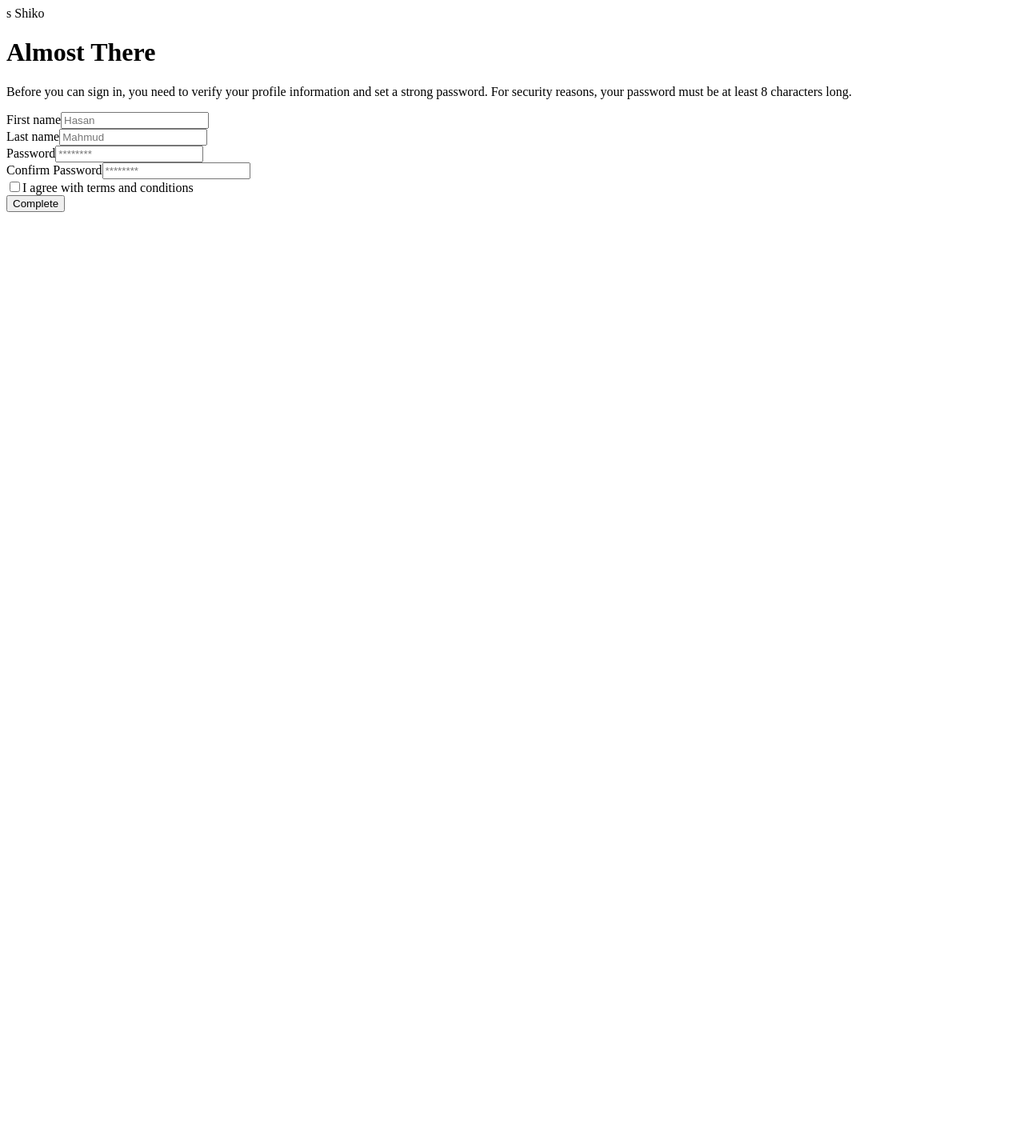
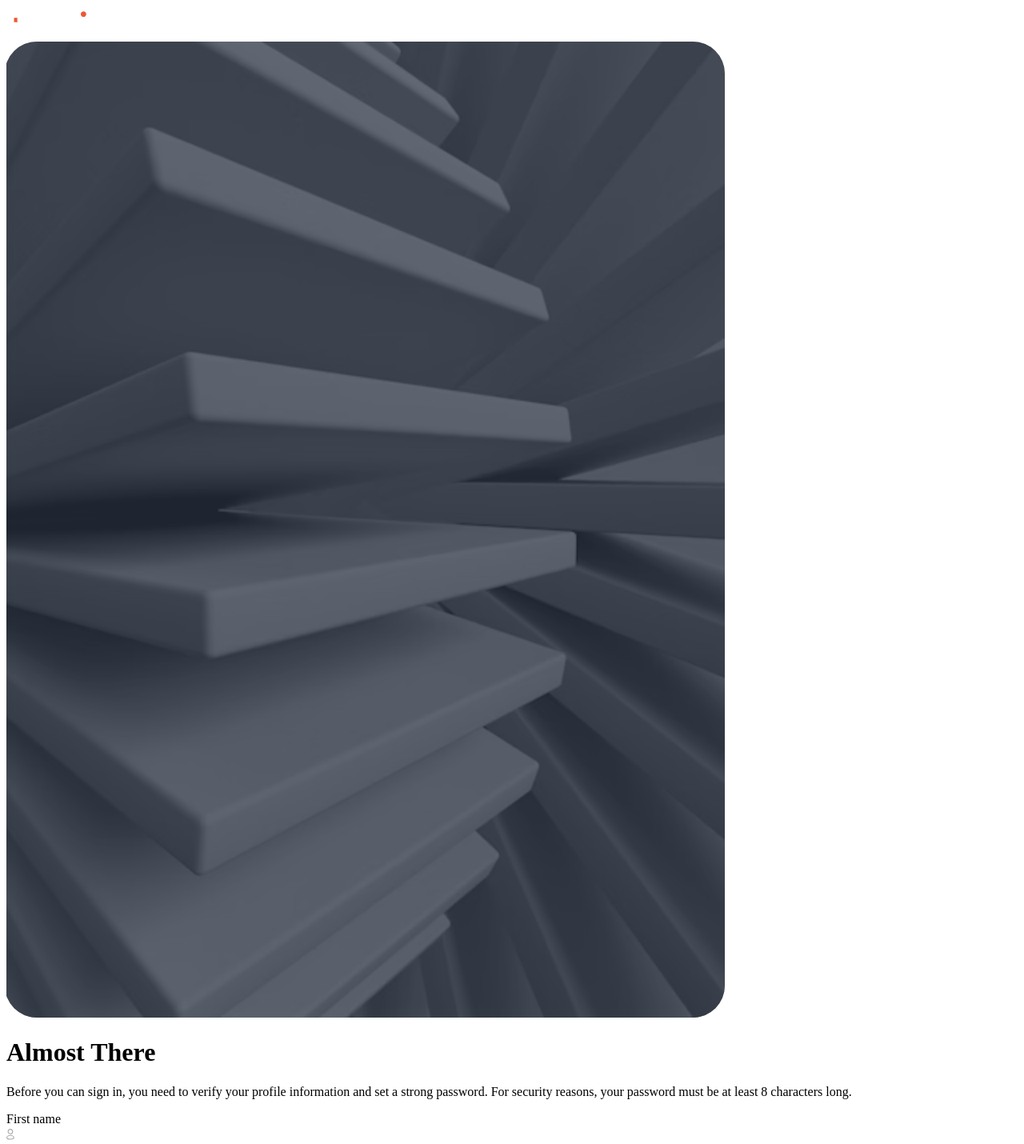
Before and after one commit to Grupp-4-BOTB/lms-frontend, a Next.js app: page /register in a window 1280 px wide. Shown: the top 1430 px of the page at 80% size. Before the commit the page ends 800 px from the top, so only its background shows below. Built offline with nearby package versions, Linux system fonts and the light colour scheme.

Commit message:
Fixed Logo Shiko, background photo and icon

```diff
--- a/src/app/register/page.tsx
+++ b/src/app/register/page.tsx
@@ -8,14 +8,25 @@ export default function RegisterPage() {
   return (
     <div className="flex min-h-screen bg-white">
       {/* Vänster sida: Dekorativ bildbehållare */}
-      <div className="hidden lg:flex w-1/2 items-center justify-center p-12">
-        <div className="relative w-full h-[600px] bg-[#3D4754] rounded-3xl overflow-hidden flex items-center justify-center">
-          <div className="absolute top-8 left-8 text-white font-bold text-2xl flex items-center gap-2">
-            <span className="bg-white text-[#3D4754] px-2 py-0.5 rounded text-sm">
-              s
-            </span>{" "}
-            Shiko
-          </div>
+      <div className="hidden lg:flex w-1/2 items-center justify-center p-15">
+        <div className="relative w-full h-[600px] bg-[#3D4754] rounded-3xl overflow-hidden">
+          {/* Loggan ligger ovanpå bilden */}
+
+          <img
+            src="/shiko-logo-new.svg"
+            alt="Shiko Logo"
+            width={140}
+            height={40}
+            className="absolute top-8 left-8 z-10"
+          />
+
+          <div className="absolute top-8 left-8 z-10 text-white font-bold text-2xl flex items-center gap-2"></div>
+
+          <img
+            src="/welcome-photo.svg"
+            alt="Background image"
+            className="object-cover object-center scale-100 w-full h-full"
+          />
           {/* Här visas den abstrakta bilden från image_9fcec5.png */}
           <div className="text-gray-400 text-center px-10"></div>
         </div>
@@ -35,12 +46,26 @@ export default function RegisterPage() {
             <label className="block text-sm font-medium text-gray-700 mb-1">
               First name
             </label>
+
+            <div className="relative">
+              <div className="absolute inset-y-0  left-0 flex items-center pl-3 pointer-events-none">
+                <img
+                  src="/user-icon.svg" // Kontrollera att filnamnet är rätt!
+                  alt="User icon"
+                  width={10}
+                  height={20}
+                  className="opacity-80" // Gör ikonen lite blekare som i Figma
+                />
+              </div>
+
               <input
                 type="text"
                 placeholder="Hasan"
-              className="w-full p-3 border border-gray-200 rounded-lg outline-none focus:ring-2 focus:ring-orange-500"
+                className="w-full p-3 border pl-10 border-gray-200 rounded-lg outline-none focus:ring-2 focus:ring-orange-500"
               />
             </div>
+          </div>
+
           <div>
             <label className="block text-sm font-medium text-gray-700 mb-1">
               Last name
```
Also changed, not shown: src/app/login-mock/page.tsx (+13 -1 lines), public/shiko-logo-new.svg (added), public/welcome-photo.svg (added). Lines whose indentation alone changed are shown as unchanged.
